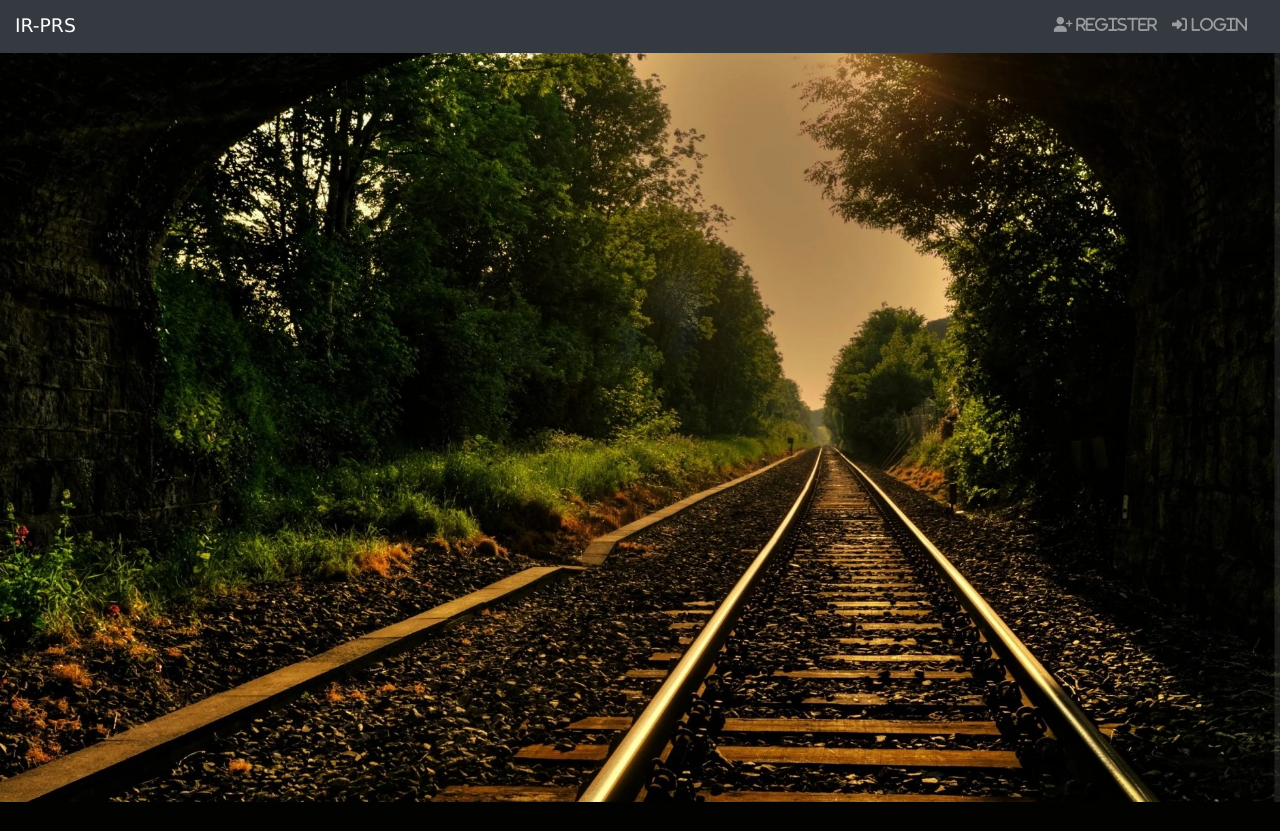
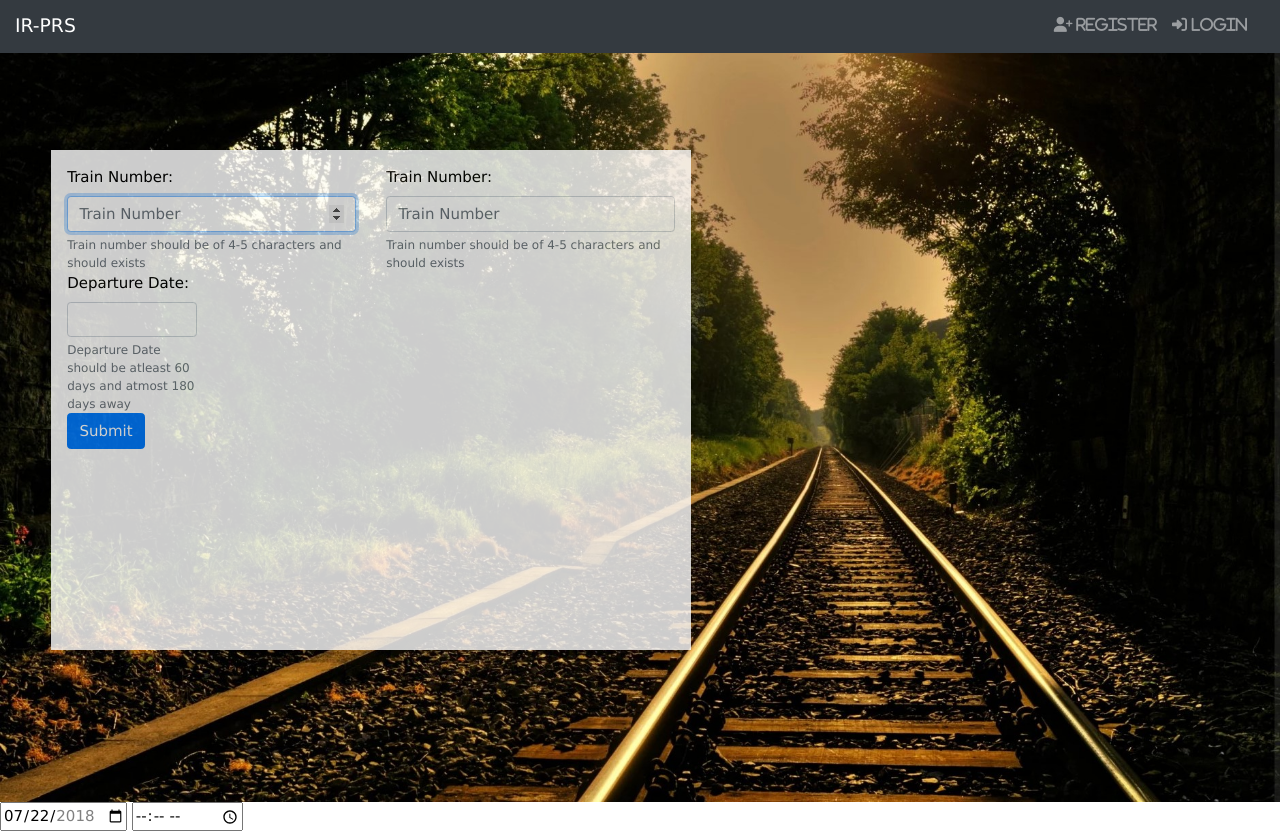
Before and after one commit to MohitSinghal2811/IR-PRS, a Django app: page /release_train in a window 1280 px wide. Before the commit the page ends 802 px from the top, so only its background shows below. Run offline with Django 3.2, Linux system fonts and the light colour scheme; some libraries are stand-ins or nearby versions.

Commit message:
Open form fields invidually

```diff
--- a/rail/forms.py
+++ b/rail/forms.py
@@ -42,8 +42,8 @@ class RegisterForm(forms.Form):
 
 class ReleasedTrainForm(forms.Form):
     trainNumber = forms.IntegerField(help_text= "Train number should be of 4-5 characters and should exists", widget = forms.NumberInput(attrs={'placeholder' :"Train Number",  'required': True , 'autofocus' : True , 'class' : "form-control"}), max_value=99999, min_value=1000, validators = [trainExists, ], label = 'Train Number')
-    departureDate = forms.DateField(widget = forms.SelectDateWidget(attrs={'required' : True, 'class' : "form-control"}), label = "Departure Date", help_text = "Departure Date should be atleast 60 days and atmost 180 days away", validators = [isDepartureDateValid, ])
-    departureTime = forms.TimeField(help_text = "Date should be in the HH:MM format", widget = forms.TimeInput(attrs={'required' : True, 'class' : "form-control"}), label = "Departure Time")
+    departureDate = forms.DateField(label = "Departure Date", help_text = "Departure Date should be atleast 60 days and atmost 180 days away", validators = [isDepartureDateValid, ])
+    departureTime = forms.TimeField(label = "Departure Time")
     AcCoachNo = forms.IntegerField(min_value=0, max_value=20, widget = forms.NumberInput(attrs={'placeholder' :"Number of Ac Coaches",'class' : "form-control",  'required': True}), label = "Number of Ac Coaches")
     SlCoachNo = forms.IntegerField(min_value=0, max_value=20, widget = forms.NumberInput(attrs={'placeholder' :"Number of Sleeper Coaches", 'class' : "form-control",  'required': True}), label = "Number of Sleeper Coaches")
     # departurDate = forms.DateTimeField(input_formats=['%d/%m/%Y %H:%M'], widget=forms.DateTimeInput(attrs={'class': 'form-control datetimepicker-input','data-target': '#datetimepicker1'}))
--- a/rail/templates/rail/release_train.html
+++ b/rail/templates/rail/release_train.html
@@ -1,57 +1,115 @@
-<!DOCTYPE html>
+{% extends 'rail/base.html' %}
 {% load static %}
 {% load widget_tweaks %}
-<html lang="en">
-<head>
-    <meta charset="UTF-8">
-    <title>{% block title %}IR-PRS{% endblock %}</title>
-    <meta name="viewport" content="width=device-width, initial-scale=1">
-    <link rel="stylesheet" href="https://maxcdn.bootstrapcdn.com/bootstrap/4.5.2/css/bootstrap.min.css">
-    <script src="https://kit.fontawesome.com/a076d05399.js"></script>
-    <script src="https://ajax.googleapis.com/ajax/libs/jquery/3.5.1/jquery.min.js"></script>
-    <script src="https://cdnjs.cloudflare.com/ajax/libs/popper.js/1.16.0/umd/popper.min.js"></script>
-    <script src="https://maxcdn.bootstrapcdn.com/bootstrap/4.5.2/js/bootstrap.min.js"></script>
-    <link rel="stylesheet" href="https://www.w3schools.com/w3css/4/w3.css">
-    {% block extra-head %}
-    {% endblock %}
-</head>
 
-<body>
-{% block navbar %}
-    <nav class="navbar navbar-expand-sm bg-dark navbar-dark fixed-top" >
-    <a class="navbar-brand" href="#">IR-PRS</a>
 
-    {% if request.user.is_authenticated %}
-        <span class="nav-item">Hi {{request.user.username}} </span>
-        <ul class="navbar-nav">
-            <li class="nav-item" style = "position: absolute; right:2vw; top:0.5vw">
-                <a class="nav-link" href="{% url 'logout' %}"><i class="fas fa-sign-out-alt"></i> Logout </a>
-            </li>
-        </ul>
+{% block body %}
 
-    {% else %}
-        <ul class="navbar-nav" style = "position: absolute; right:2vw;  top:0.5vw ">
-            <li class="nav-item " >
-                <a class="nav-link" href="{% url 'register' %}"><i class="fas fa-user-plus"> Register </i></a>
-            </li>
-            <li class="nav-item">
-                <a class="nav-link" href="{% url 'login' %}"><i class="fas fa-sign-in-alt"> Login </i></a>
-            </li>
-        </ul>
-    {% endif %}
+<input type="date"
+       value="2018-07-22"
+       min="2018-01-01" max="2018-12-31"/>
+        <input type="time" name="eta"/>
 
-    </nav>
-    <img class="w3-image bg-train-img" src="{% static 'src/train_bg2.jpg' %}" alt="Indian Trains" style = "  object-fit: cover;" >
+
+<div class="w3-display-left" style="width:50vw ;margin-left:4vw; opacity:0.8;">
+        <div class="w3-container w3-white w3-padding-16"  style="height: 500px; overflow-y: scroll;">
+            <form method="post" novalidate autocomplete="off">
+            {% csrf_token %}
+
+            {% if form.non_field_errors %}
+                <div class="alert alert-danger" role="alert">
+                {% for error in form.non_field_errors %}
+                    {{ error }}
+                {% endfor %}
+                </div>
+            {% endif %}
+
+            <div class = "row">
+                <div class = "col-md-6">
+                    {{ form.trainNumber.label_tag }}
+                    {% if form.is_bound %}
+                        {% if form.trainNumber.errors %}
+                            {% render_field form.trainNumber class="form-control is-invalid" %}
+                            {% for error in form.trainNumber.errors %}
+                                <div class="invalid-feedback ">
+                                {{ error }}
+                                </div>
+                            {% endfor %}
+                        {% else %}
+                            {% render_field form.trainNumber class="form-control is-valid" %}
+                        {% endif %}
+                    {% else %}
+                        {% render_field form.trainNumber class="form-control" %}
+                    {% endif %}
+
+                    {% if form.trainNumber.help_text %}
+                        <small class="form-text text-muted">{{ form.trainNumber.help_text }}</small>
+                    {% endif %}
+                </div>
+                <div class = "col-md-6">
+                    {{ form.trainNumber.label_tag }}
+                    {% if form.is_bound %}
+                        {% if form.trainNumber.errors %}
+                            {% render_field form.trainNumber class="form-control is-invalid" %}
+                            {% for error in form.trainNumber.errors %}
+                                <div class="invalid-feedback ">
+                                {{ error }}
+                                </div>
+                            {% endfor %}
+                        {% else %}
+                            {% render_field form.trainNumber class="form-control is-valid" %}
+                        {% endif %}
+                    {% else %}
+                        {% render_field form.trainNumber class="form-control" %}
+                    {% endif %}
+
+                    {% if form.trainNumber.help_text %}
+                        <small class="form-text text-muted">{{ form.trainNumber.help_text }}</small>
+                    {% endif %}
+                </div>
+                <div class = "col-md-3">
+                    {{ form.departureDate.label_tag }}
+                    {% if form.is_bound %}
+                        {% if form.departureDate.errors %}
+                            {% render_field form.departureDate class="form-control is-invalid" %}
+                            {% for error in form.departureDate.errors %}
+                                <div class="invalid-feedback ">
+                                {{ error }}
+                                </div>
+                            {% endfor %}
+                        {% else %}
+                            {% render_field form.departureDate class="form-control is-valid" %}
+                        {% endif %}
+                    {% else %}
+                        {% render_field form.departureDate class="form-control" %}
+                    {% endif %}
+
+                    {% if form.departureDate.help_text %}
+                        <small class="form-text text-muted">{{ form.departureDate.help_text }}</small>
+                    {% endif %}
+                </div>
+            </div>
+
+            <button type="submit" class="btn btn-primary">Submit</button>
+            </form>
+        </div>
+    </div>
+
+
+
+
+
+
+
+
+
+
+
+
+
+
+
+
+
 
 {% endblock %}
-    {% block body %}
-    {% endblock %}
-
-    {% block footer %}
-    {% endblock %}
-
-    {% block end-scripts %}
-    {% endblock %}
-
-</body>
-</html>
--- a/rail/views.py
+++ b/rail/views.py
@@ -77,4 +77,11 @@ def userlogout(request):
 
 
 def releaseTrain(request):
-    return render(request, 'rail/release_train.html')
+    if request.method == 'POST':
+        print(request.POST)
+        form = ReleasedTrainForm(request.POST)
+        if form.is_valid():
+            pass
+    else:
+        form = ReleasedTrainForm()
+    return render(request, 'rail/release_train.html', {'form':form} )
```
Also changed, not shown: rail/templates/rail/add_released_train.html (+1 -9 lines).
